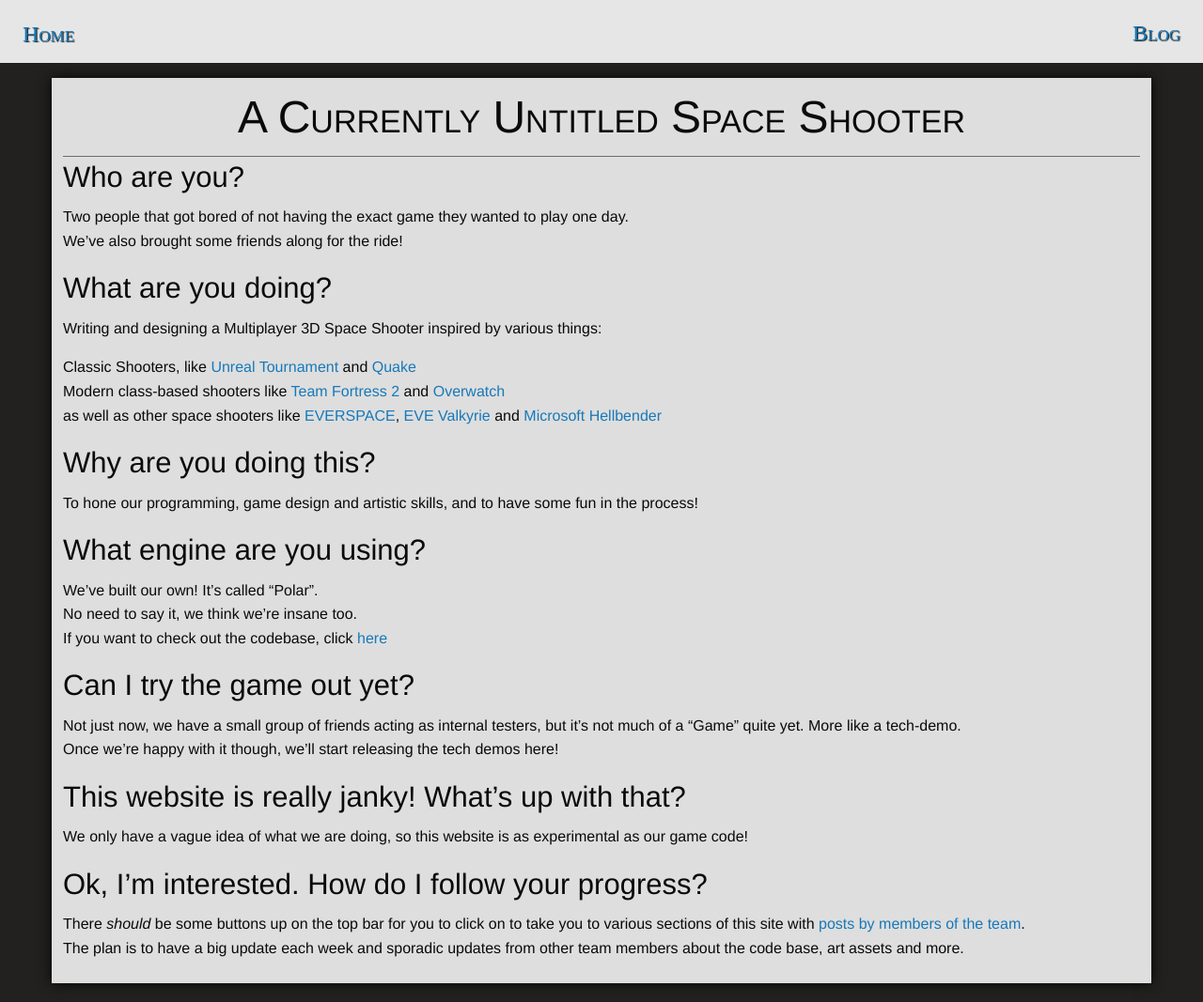
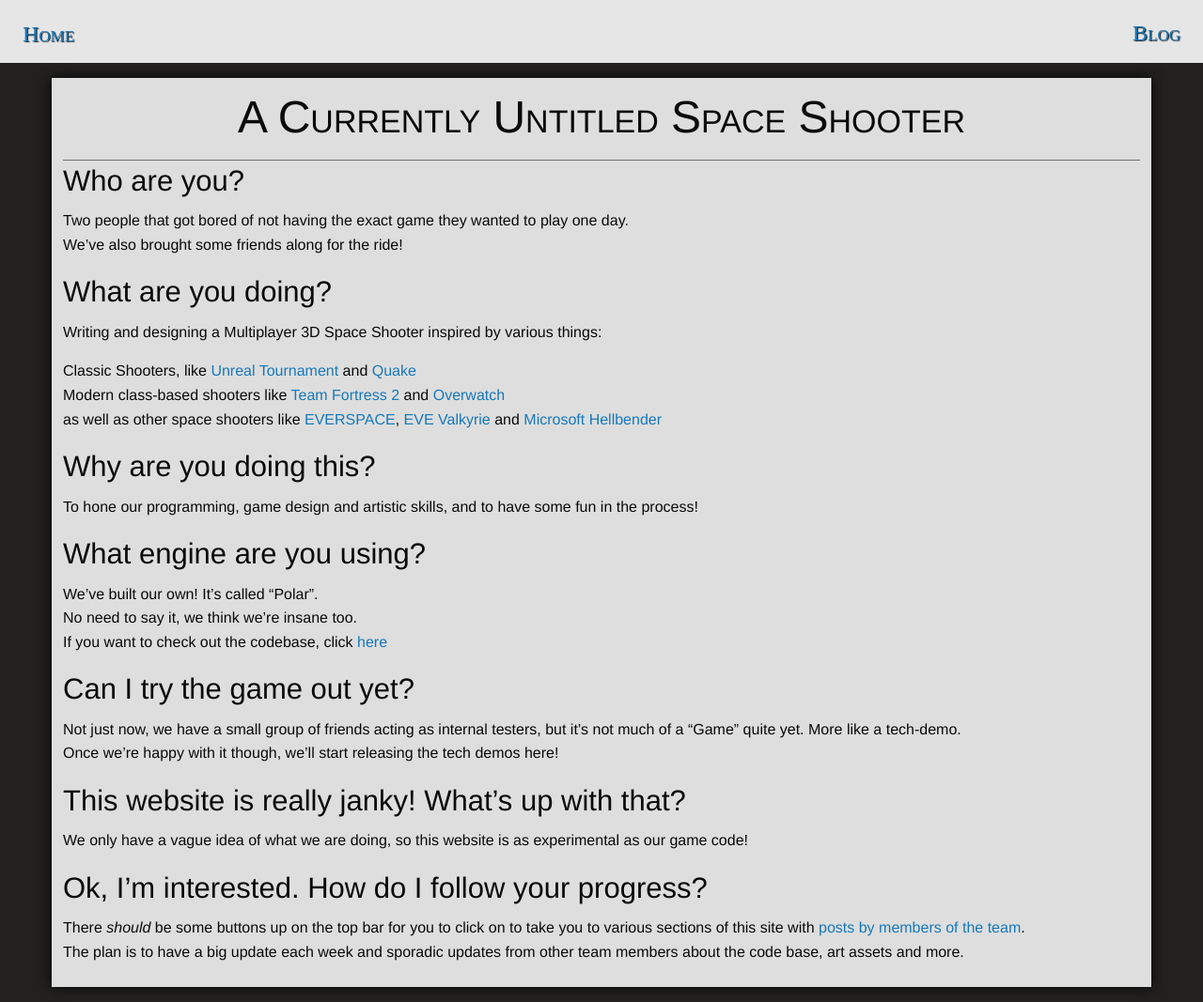
Before and after one commit to ori-sky/polar-space, a Jekyll site: the page built from index.md, in a window 1280 px wide. Shown: the whole page at 94% size. Built offline with Jekyll 4.4.1, drawn with Linux system fonts in a browser that asks for light colours; nearby versions of some CDN libraries; some web fonts are replaced; our own code applies the rules of GitHub Pages for plain Markdown files; library files that are not in the unit come from our copies.

Commit message:
Update app.css

```diff
--- a/assets/css/app.css
+++ b/assets/css/app.css
@@ -57,13 +57,33 @@
 	margin-bottom: 16px;
 }
 
+.content-title {
+	border-bottom: 1px solid rgba(0, 0, 0, 0.5);
+}
+
 .content-title > h1 {
 	text-align: center;
 	font-variant: small-caps;
+	margin-bottom: 0.25em;
 }
 
-.content-title {
-	border-bottom: 1px solid rgba(0, 0, 0, 0.5);
+.content-title > h2 {
+	text-align: center;
+	font-variant: small-caps;
+	margin-bottom: 0.25em;
+}
+
+.content-title > h3 {
+	text-align: center;
+	font-variant: small-caps;
+	margin-bottom: 0.25em;
+}
+
+.content-title > h4 {
+	text-align: right;
+	font-size: 80%;
+	color: rgba(0, 0, 0, 0.75);
+	padding-bottom: 4px;
 }
 
 .content-box > section > h2 {
@@ -79,20 +99,6 @@
 	margin-bottom: 1.5em;
 }
 
-.content-title > h3 {
-	text-align: center;
-	font-variant: small-caps;
-}
-
-.content-title > h4 {
-	text-align: right;
-	font-size: 80%;
-	color: rgba(0, 0, 0, 0.75);
-	padding-bottom: 8px;
-	margin-top: 0.12rem;
-	margin-bottom: 4px;
-}
-
 .blog-preview > section {
 	color: rgba(0, 0, 0, 0.85);
 }
```
